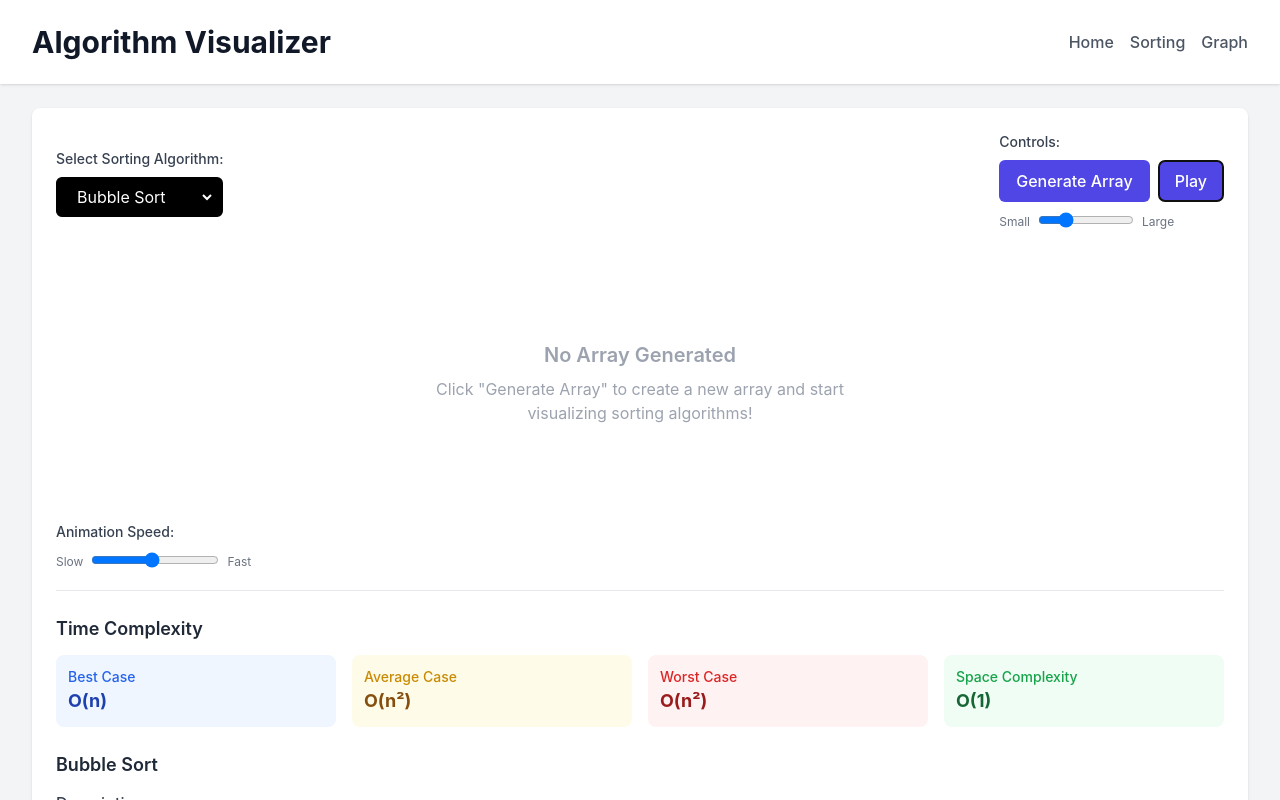
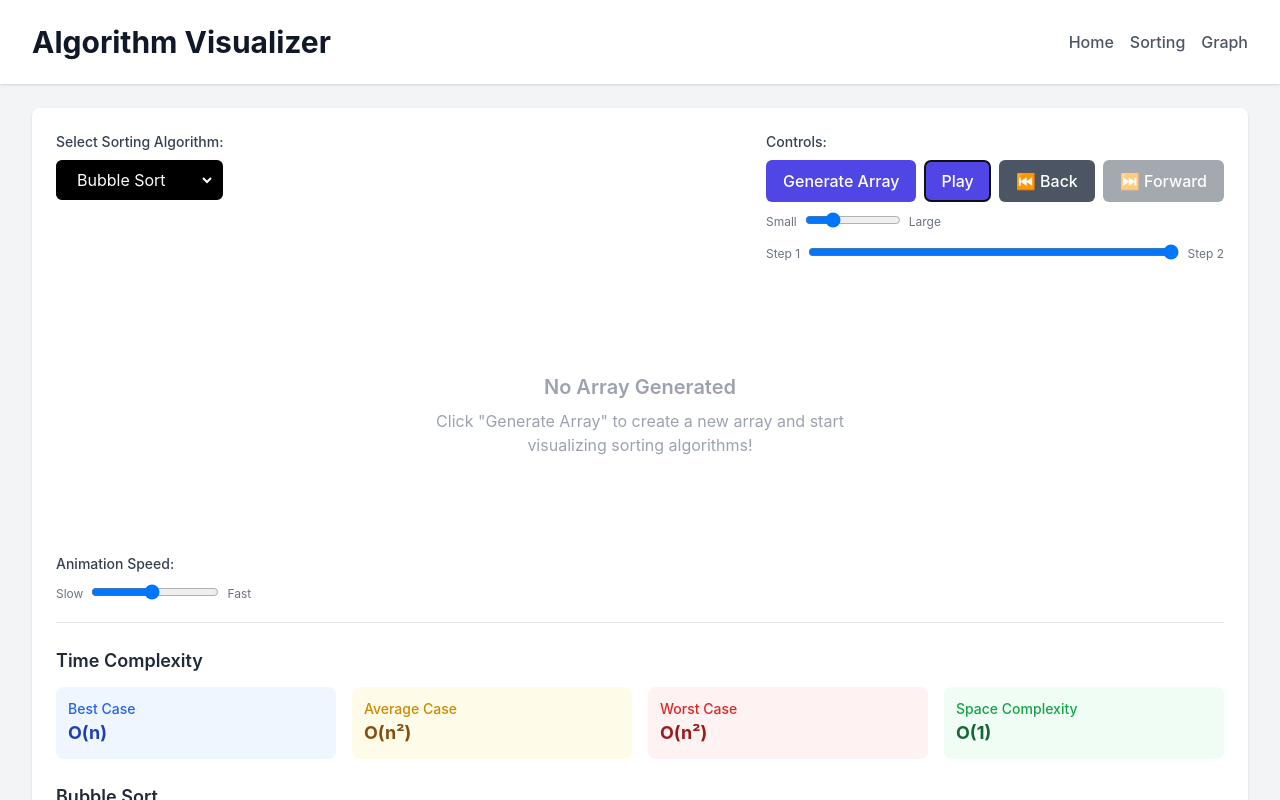
Before and after one commit to dianzahid/Algorithm-Visualizer, a React (Vite) app: page /sorting in a window 1280 px wide. Both pictures are taken after a click on the button "Play". Shown: the top 800 px of the page. Built offline with nearby package versions, Linux system fonts and the light colour scheme; the HTML template or start-up script is replaced by a standard one.

Commit message:
Allow pausing and stepping forward/backward manually

```diff
--- a/src/components/AlgorithmVisualizer.tsx
+++ b/src/components/AlgorithmVisualizer.tsx
@@ -336,11 +336,12 @@ const AlgorithmVisualizer = () => {
   useEffect(() => {
     if (isPlaying && currentStep < sortingSteps.length - 1) {
       const timer = setTimeout(() => {
-        setCurrentStep(prev => prev + 1)
-        setArray(sortingSteps[currentStep + 1])
+        const nextStep = currentStep + 1
+        setCurrentStep(nextStep)
+        setArray(sortingSteps[nextStep])
         // Update colors from the stored algorithm colors
-        if (currentStep + 1 < algorithmColors.length) {
-          setBarColors(algorithmColors[currentStep + 1])
+        if (nextStep < algorithmColors.length) {
+          setBarColors(algorithmColors[nextStep])
         }
       }, 1000 / speed)
       return () => clearTimeout(timer)
@@ -396,7 +397,7 @@ const AlgorithmVisualizer = () => {
   return (
     <div className="bg-white rounded-lg shadow p-6"> {/*The main div for the Visualizer */}
       <div className="bg-flex flex-col space-y-4"> {/*The flex container for the Visualizer -- top are buttons -- middle is the graph -- bottom is the speed  */}
-        <div className="flex justify-between items-center"> {/* top div and flex container for buttons */}
+        <div className="flex justify-between items-start"> {/* top div and flex container for buttons */}
           <div className="flex flex-col space-y-2">
             <label className="text-sm font-medium text-gray-700">
               Select Sorting Algorithm:
@@ -426,11 +427,41 @@ const AlgorithmVisualizer = () => {
               > {/* call the GenerateNewArrayFunction */}
                 Generate Array
               </button>
-              <button //Play sorting algorithm button
+              <button //Play/Pause sorting algorithm button
                 className="px-4 py-2 bg-indigo-600 text-white rounded-md hover:bg-indigo-700 transition-colors"
                 onClick={handlePlay}
               >
                 {isPlaying ? 'Pause' : 'Play'} {/* update the text on the button */}
+              </button>
+              <button //Step backward button
+                className="px-4 py-2 bg-gray-600 text-white rounded-md hover:bg-gray-700 transition-colors disabled:opacity-50 disabled:cursor-not-allowed"
+                onClick={() => {
+                  if (currentStep > 0) {
+                    setCurrentStep(prev => prev - 1)
+                    setArray(sortingSteps[currentStep - 1])
+                    if (currentStep - 1 < algorithmColors.length) {
+                      setBarColors(algorithmColors[currentStep - 1])
+                    }
+                  }
+                }}
+                disabled={currentStep === 0 || sortingSteps.length === 0}
+              >
+                ⏮️ Back
+              </button>
+              <button //Step forward button
+                className="px-4 py-2 bg-gray-600 text-white rounded-md hover:bg-gray-700 transition-colors disabled:opacity-50 disabled:cursor-not-allowed"
+                onClick={() => {
+                  if (currentStep < sortingSteps.length - 1) {
+                    setCurrentStep(prev => prev + 1)
+                    setArray(sortingSteps[currentStep + 1])
+                    if (currentStep + 1 < algorithmColors.length) {
+                      setBarColors(algorithmColors[currentStep + 1])
+                    }
+                  }
+                }}
+                disabled={currentStep >= sortingSteps.length - 1 || sortingSteps.length === 0}
+              >
+                ⏭️ Forward
               </button>
             </div>
             <div className="flex items-center space-x-2">
@@ -452,6 +483,34 @@ const AlgorithmVisualizer = () => {
               </div>
               <span className="text-xs text-gray-500">Large</span>
             </div>
+            {sortingSteps.length > 0 && (
+              <div className="flex items-center space-x-2">
+                <span className="text-xs text-gray-500">Step 1</span>
+                <div className="relative group flex-1">
+                  <input
+                    type="range"
+                    min="0"
+                    max={sortingSteps.length - 1}
+                    step="1"
+                    value={currentStep}
+                    onChange={(e) => {
+                      const newStep = parseInt(e.target.value)
+                      setCurrentStep(newStep)
+                      setArray(sortingSteps[newStep])
+                      if (newStep < algorithmColors.length) {
+                        setBarColors(algorithmColors[newStep])
+                      }
+                    }}
+                    className="w-full"
+                  />
+                  <div className="absolute bottom-full left-1/2 transform -translate-x-1/2 mb-2 px-2 py-1 bg-gray-800 text-white text-xs rounded opacity-0 group-hover:opacity-100 transition-opacity duration-200 pointer-events-none whitespace-nowrap">
+                    Step {currentStep + 1} of {sortingSteps.length}
+                    <div className="absolute top-full left-1/2 transform -translate-x-1/2 w-0 h-0 border-l-4 border-r-4 border-t-4 border-transparent border-t-gray-800"></div>
+                  </div>
+                </div>
+                <span className="text-xs text-gray-500">Step {sortingSteps.length}</span>
+              </div>
+            )}
           </div>
         </div>
 
```
